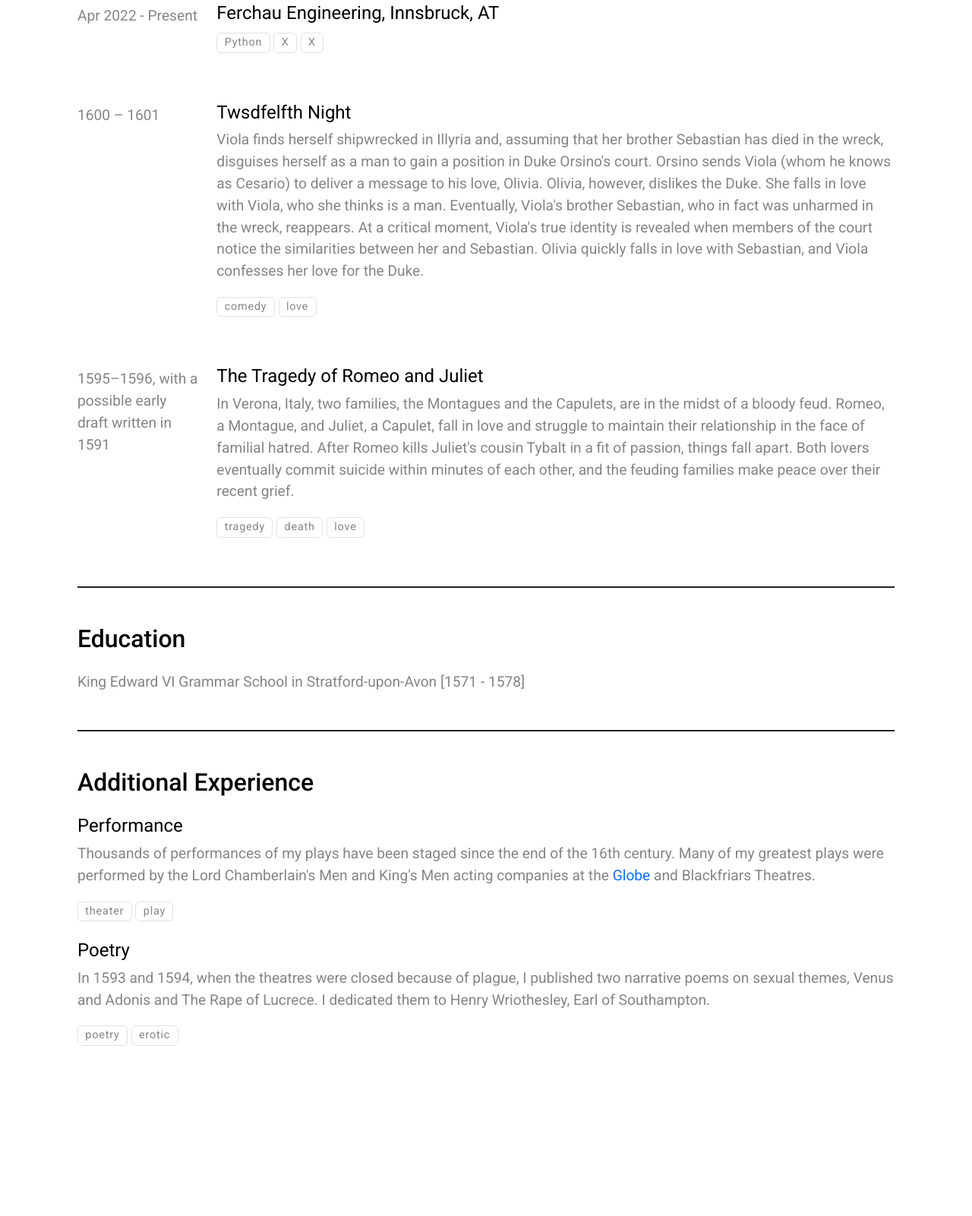
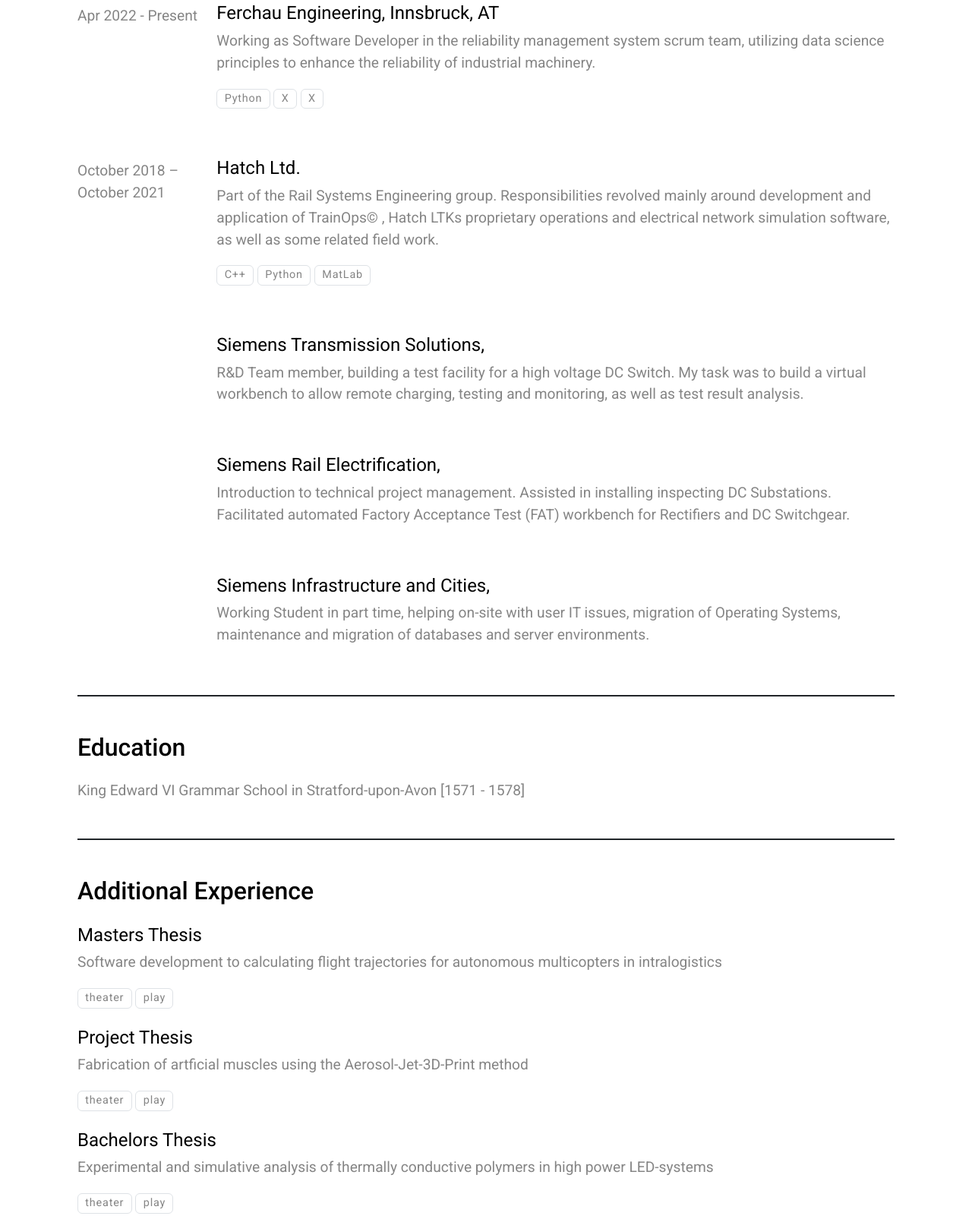
Before and after one commit to ChriSil/cv, a plain HTML site: page index.html in a window 1280 px wide. Shown: the part 819-2420 px from the top of the page at 76% size. Before the commit the page ends 2252 px from the top, so only its background shows below. Drawn offline with nearby package versions, Linux system fonts and the light colour scheme.

Commit message:
Deploying to gh-pages from  @ fa1d479ca4d4f1e4267940ece7e820cdd3ac2bd1 🚀

```diff
--- a/index.html
+++ b/index.html
@@ -46,7 +46,7 @@
                     <li class="list-group-item d-flex justify-content-between align-items-start">
                         <span class="text-nowrap">LinkedIn</span>
                         <span class="text-nowrap"><a href="https://www.linkedin.com/in/christophersiller/en?original_referer=https%3A%2F%2Fwww.google.com%2F">
-                  <i class="fa-brands fa-wikipedia-w fact-icon"></i>Christopher Siller
+                  <i class="fa-brands fa-linkedin-in fact-icon"></i>Christopher Siller
                 </a></span>
                     </li>
                     <li class="list-group-item d-flex justify-content-between align-items-start">
@@ -180,7 +180,8 @@
             <div class="col-md-10">
                 <h3 class="fs-4 fw-normal">Ferchau Engineering, Innsbruck, AT</h3>
 
-                <div></div>
+                <div><p>Working as Software Developer in the reliability management system scrum team, utilizing
+        data science principles to enhance the reliability of industrial machinery.</p></div>
 
                 <p>
                     <span class="badge text-body border border-1">Python</span>
@@ -191,32 +192,58 @@
         </div>
         <div class="row d-block d-md-flex mb-5">
             <div class="col-md-2 pt-1">
-                1600 – 1601
+                October 2018 – October 2021
             </div>
             <div class="col-md-10">
-                <h3 class="fs-4 fw-normal">Twsdfelfth Night</h3>
+                <h3 class="fs-4 fw-normal">Hatch Ltd.</h3>
 
-                <div><p>Viola finds herself shipwrecked in Illyria and, assuming that her brother Sebastian has died in the wreck, disguises herself as a man to gain a position in Duke Orsino&#39;s court. Orsino sends Viola (whom he knows as Cesario) to deliver a message to his love, Olivia. Olivia, however, dislikes the Duke. She falls in love with Viola, who she thinks is a man. Eventually, Viola&#39;s brother Sebastian, who in fact was unharmed in the wreck, reappears. At a critical moment, Viola&#39;s true identity is revealed when members of the court notice the similarities between her and Sebastian. Olivia quickly falls in love with Sebastian, and Viola confesses her love for the Duke.</p></div>
+                <div><p>Part of the Rail Systems Engineering group.    Responsibilities revolved mainly around
+        development and application of TrainOps© , Hatch LTKs proprietary operations and electrical
+        network simulation software, as well as some related field work.</p></div>
 
                 <p>
-                    <span class="badge text-body border border-1">comedy</span>
-                    <span class="badge text-body border border-1">love</span>
+                    <span class="badge text-body border border-1">C++</span>
+                    <span class="badge text-body border border-1">Python</span>
+                    <span class="badge text-body border border-1">MatLab</span>
+                </p>
+            </div>
+        </div>
+        <div class="row d-block d-md-flex mb-5">
+            <div class="col-md-2 pt-1">
+
+            </div>
+            <div class="col-md-10">
+                <h3 class="fs-4 fw-normal">Siemens Transmission Solutions,</h3>
+
+                <div><p>R&amp;D Team member,  building a test facility for a high voltage DC Switch. My task was to build a virtual workbench to allow remote charging, testing and monitoring, as well as test result analysis. </p></div>
+
+                <p>
+                </p>
+            </div>
+        </div>
+        <div class="row d-block d-md-flex mb-5">
+            <div class="col-md-2 pt-1">
+
+            </div>
+            <div class="col-md-10">
+                <h3 class="fs-4 fw-normal">Siemens Rail Electrification,</h3>
+
+                <div><p>Introduction to technical project management. Assisted in installing inspecting DC Substations. Facilitated automated Factory Acceptance Test (FAT) workbench for Rectifiers and DC Switchgear. </p></div>
+
+                <p>
                 </p>
             </div>
         </div>
         <div class="row d-block d-md-flex">
             <div class="col-md-2 pt-1">
-                1595–1596, with a possible early draft written in 1591
+
             </div>
             <div class="col-md-10">
-                <h3 class="fs-4 fw-normal">The Tragedy of Romeo and Juliet</h3>
+                <h3 class="fs-4 fw-normal">Siemens Infrastructure and Cities,</h3>
 
-                <div><p>In Verona, Italy, two families, the Montagues and the Capulets, are in the midst of a bloody feud. Romeo, a Montague, and Juliet, a Capulet, fall in love and struggle to maintain their relationship in the face of familial hatred. After Romeo kills Juliet&#39;s cousin Tybalt in a fit of passion, things fall apart. Both lovers eventually commit suicide within minutes of each other, and the feuding families make peace over their recent grief.</p></div>
+                <div><p>Working Student in part time, helping on-site with user IT issues, migration of Operating Systems, maintenance and migration of databases and server environments.</p></div>
 
                 <p>
-                    <span class="badge text-body border border-1">tragedy</span>
-                    <span class="badge text-body border border-1">death</span>
-                    <span class="badge text-body border border-1">love</span>
                 </p>
             </div>
         </div>
@@ -230,9 +257,10 @@
     <h2 class="mb-4">Additional Experience</h2>
 
     <div class="mb-4">
-        <h3 class="fs-4 fw-normal">Performance</h3>
+        <h3 class="fs-4 fw-normal">Masters Thesis</h3>
 
-        <p>Thousands of performances of my plays have been staged since the end of the 16th century. Many of my greatest plays were performed by the Lord Chamberlain&#39;s Men and King&#39;s Men acting companies at the <a href="https://en.wikipedia.org/wiki/Globe_Theatre">Globe</a> and Blackfriars Theatres.</p>
+        <p>Software development to calculating flight trajectories for autonomous
+      multicopters in intralogistics</p>
 
         <div>
             <span class="badge text-body border border-1">theater</span>
@@ -240,13 +268,24 @@
         </div>
     </div>
     <div class="mb-4">
-        <h3 class="fs-4 fw-normal">Poetry</h3>
+        <h3 class="fs-4 fw-normal">Project Thesis</h3>
 
-        <p>In 1593 and 1594, when the theatres were closed because of plague, I published two narrative poems on sexual themes, Venus and Adonis and The Rape of Lucrece. I dedicated them to Henry Wriothesley, Earl of Southampton.</p>
+        <p>Fabrication of artficial muscles using the Aerosol-Jet-3D-Print method</p>
 
         <div>
-            <span class="badge text-body border border-1">poetry</span>
-            <span class="badge text-body border border-1">erotic</span>
+            <span class="badge text-body border border-1">theater</span>
+            <span class="badge text-body border border-1">play</span>
+        </div>
+    </div>
+    <div class="mb-4">
+        <h3 class="fs-4 fw-normal">Bachelors Thesis</h3>
+
+        <p>Experimental and simulative analysis of thermally conductive polymers in
+      high power LED-systems</p>
+
+        <div>
+            <span class="badge text-body border border-1">theater</span>
+            <span class="badge text-body border border-1">play</span>
         </div>
     </div>
 </div>
```
Also changed, not shown: 1 other file.
